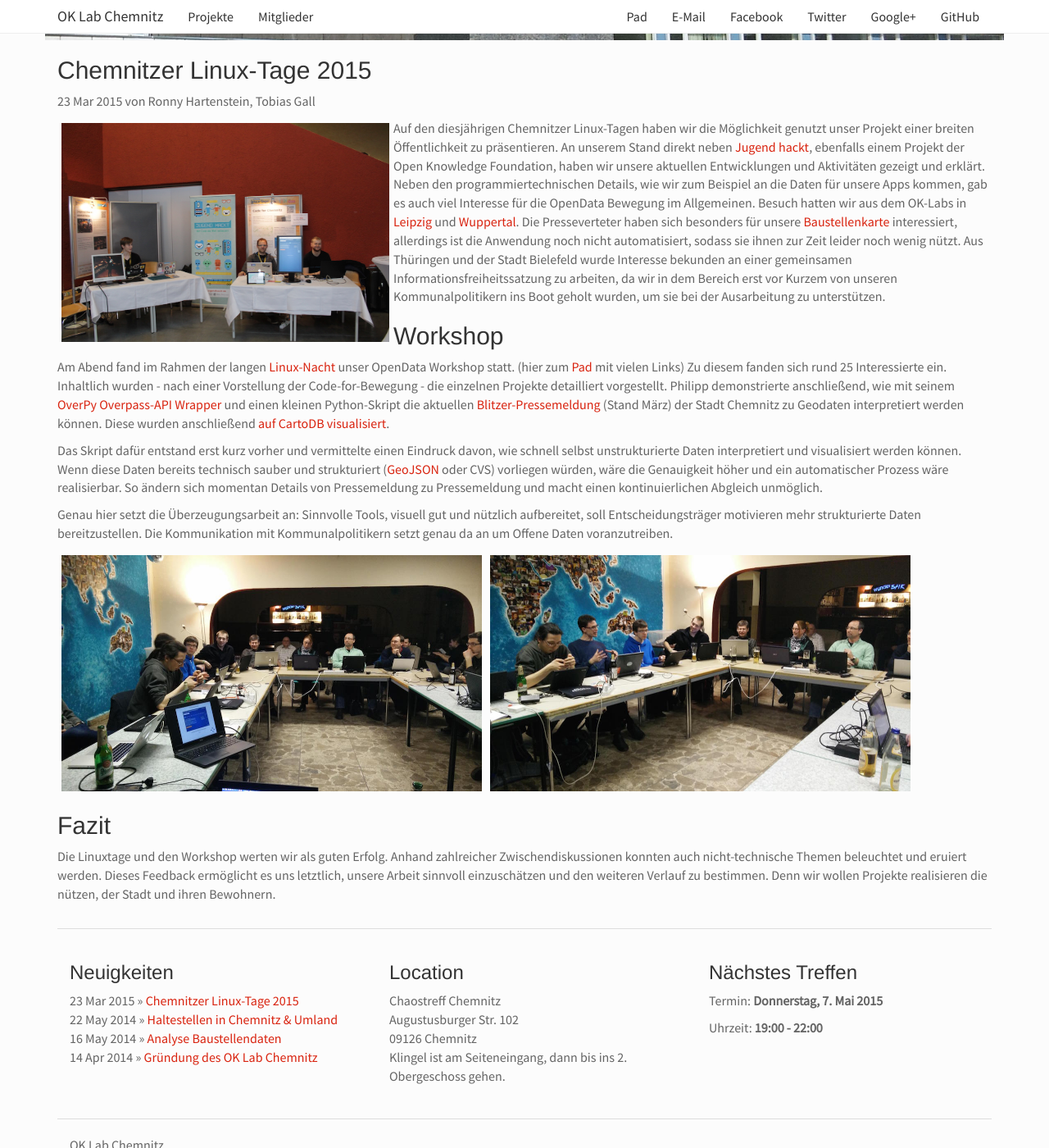
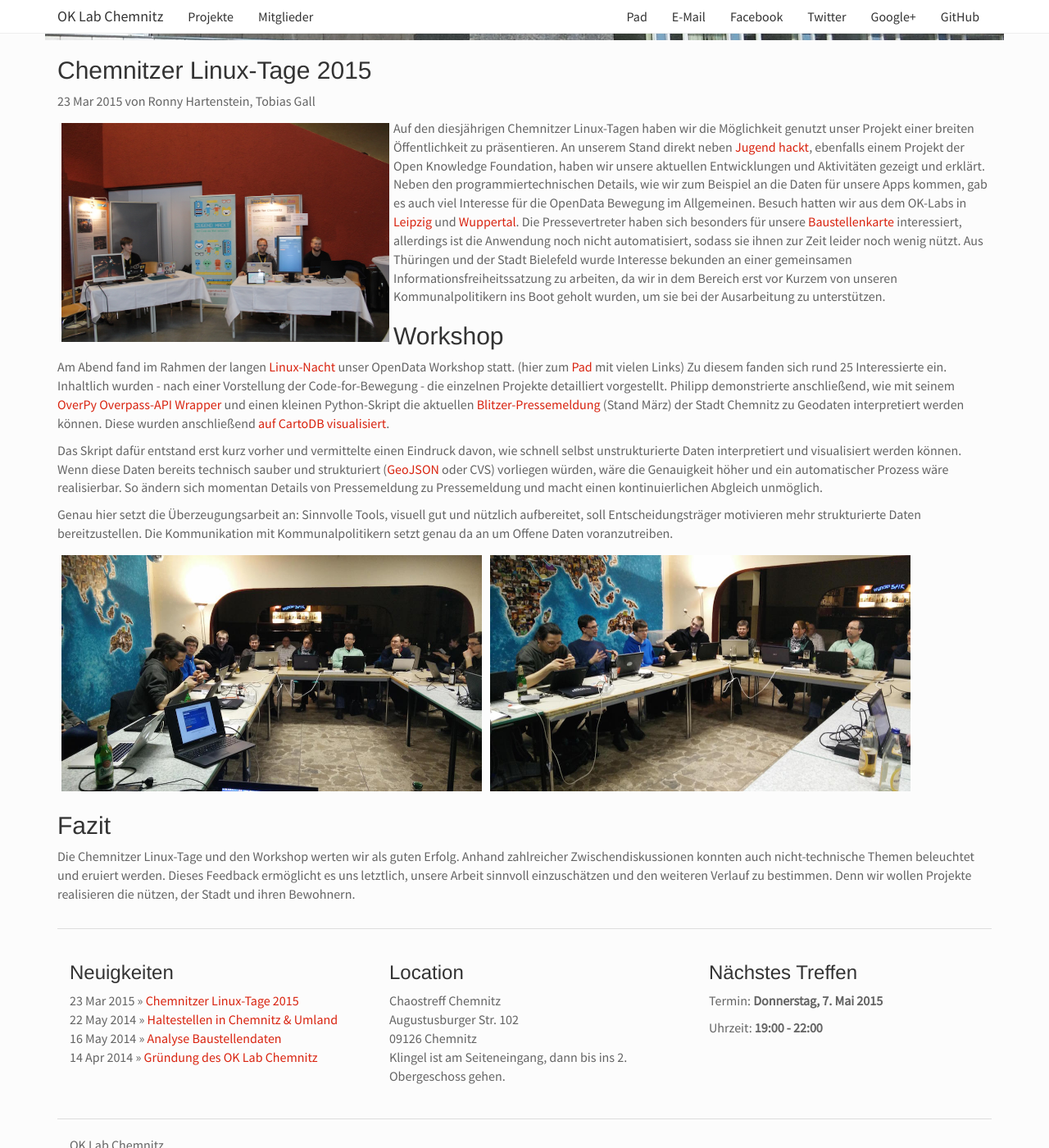
Before and after one commit to CodeforChemnitz/codeforchemnitz.github.io, a Jekyll site: the page built from _posts/2015-03-23-Chemnitzer-Linuxtage.md, in a window 1280 px wide and 1400 px high, scrolled down 336 px. Shown: the whole window at 82% size. Built offline with Jekyll 4.4.1, drawn with Linux system fonts in a browser that asks for light colours; Markdown is read by kramdown in place of the engine named in the settings.

Commit message:
Fix typo

```diff
--- a/_posts/2015-03-23-Chemnitzer-Linuxtage.md
+++ b/_posts/2015-03-23-Chemnitzer-Linuxtage.md
@@ -10,7 +10,7 @@
 An unserem Stand direkt neben [Jugend hackt](http://jugendhackt.de/), ebenfalls einem Projekt der Open Knowledge Foundation, haben wir unsere aktuellen Entwicklungen und Aktivitäten gezeigt und erklärt.
 Neben den programmiertechnischen Details, wie wir zum Beispiel an die Daten für unsere Apps kommen, gab es auch viel Interesse für die OpenData Bewegung im Allgemeinen.
 Besuch hatten wir aus dem OK-Labs in [Leipzig](http://codefor.de/leipzig/) und [Wuppertal](https://opendatal.de/).
-Die Presseverteter haben sich besonders für unsere [Baustellenkarte](http://codeforchemnitz.de/BaustellenChemnitz/) interessiert, allerdings ist die Anwendung noch nicht automatisiert, sodass sie ihnen zur Zeit leider noch wenig nützt.
+Die Pressevertreter haben sich besonders für unsere [Baustellenkarte](http://codeforchemnitz.de/BaustellenChemnitz/) interessiert, allerdings ist die Anwendung noch nicht automatisiert, sodass sie ihnen zur Zeit leider noch wenig nützt.
 Aus Thüringen und der Stadt Bielefeld wurde Interesse bekunden an einer gemeinsamen Informationsfreiheitssatzung zu arbeiten, da wir in dem Bereich erst vor Kurzem von unseren Kommunalpolitikern ins Boot geholt wurden, um sie bei der Ausarbeitung zu unterstützen.
 
 ## Workshop
@@ -31,6 +31,6 @@
 
 ## Fazit
 
-Die Linuxtage und den Workshop werten wir als guten Erfolg. Anhand zahlreicher Zwischendiskussionen konnten auch nicht-technische Themen beleuchtet und eruiert werden.
+Die Chemnitzer Linux-Tage und den Workshop werten wir als guten Erfolg. Anhand zahlreicher Zwischendiskussionen konnten auch nicht-technische Themen beleuchtet und eruiert werden.
 Dieses Feedback ermöglicht es uns letztlich, unsere Arbeit sinnvoll einzuschätzen und den weiteren Verlauf zu bestimmen.
 Denn wir wollen Projekte realisieren die nützen, der Stadt und ihren Bewohnern.
```
Also changed, not shown: _posts/2014-04-14-Gruendung-OK-Lab-Chemnitz.md (+1 -1 lines), _posts/2014-05-22-Haltestellen.md (+1 -1 lines).
